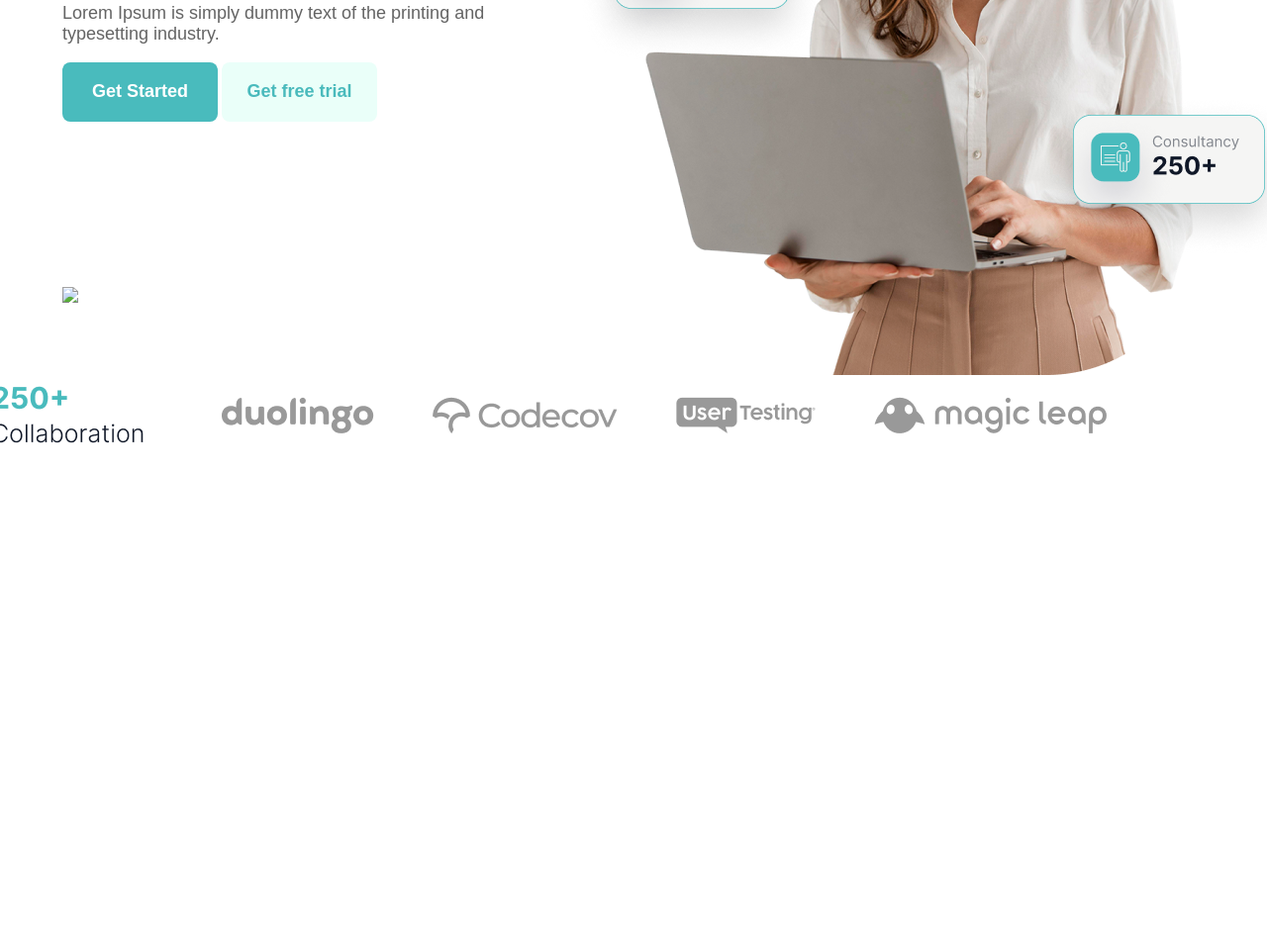
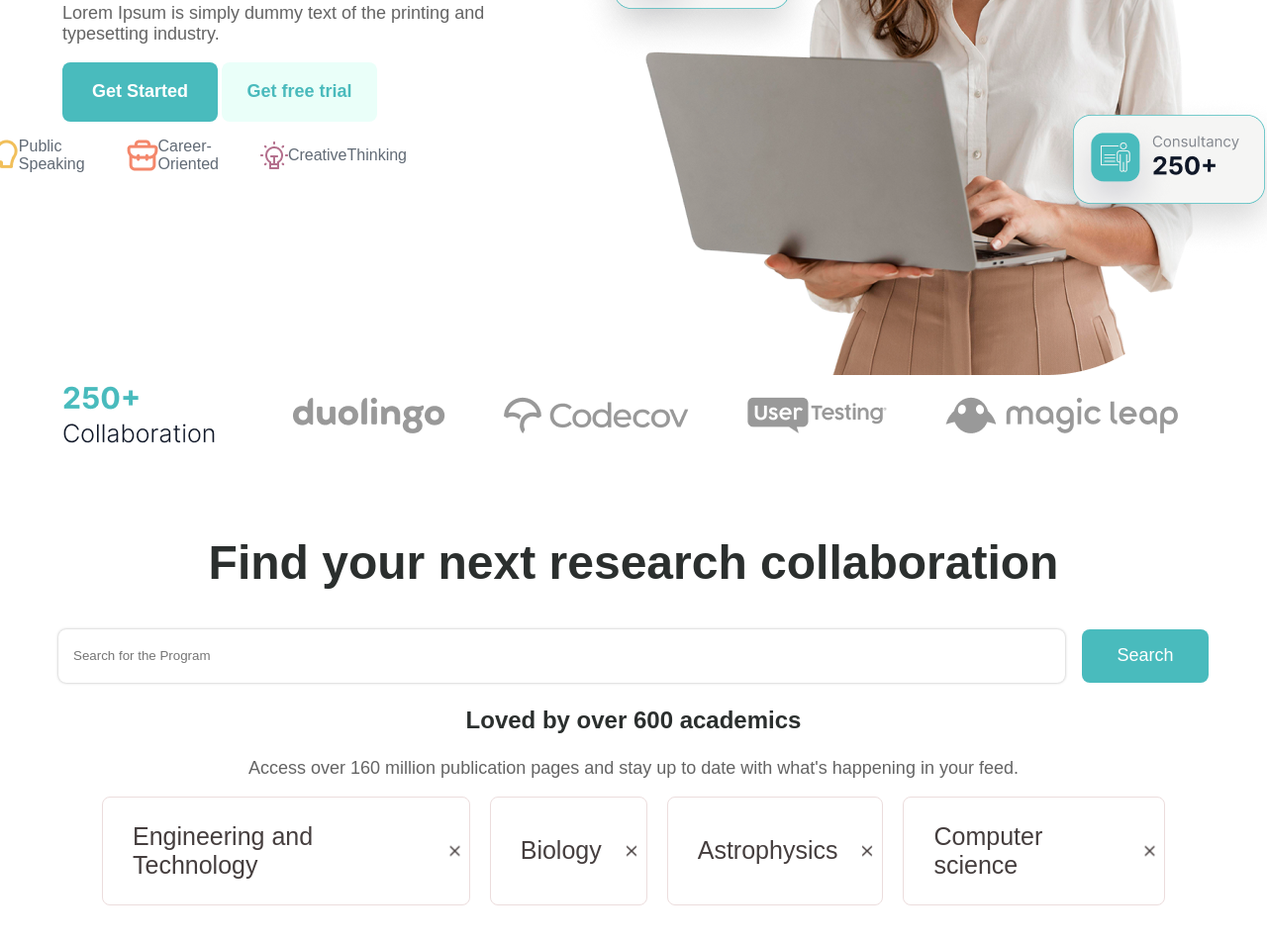
Before and after one commit to musa-exe/Research-Decode, a plain HTML site: page index.html in a window 1280 px wide. Shown: the part 440-1394 px from the top of the page at 99% size. Before the commit the page ends 897 px from the top, so only its background shows below. Drawn offline with Linux system fonts and the light colour scheme.

Commit message:
Search Section Completed

```diff
--- a/index.html
+++ b/index.html
@@ -48,6 +48,25 @@
 
 <button class="mainbutton1">Get Started</button>
 <button class="mainbutton2">Get free trial</button>
+
+<ul class="mainlist">
+
+    <div class="mainul">
+        <img src="Speak.png">
+        <li>Public Speaking</li>
+    </div>
+
+    <div class="mainul">
+        <img src="Briefcase.png" >
+        <li>Career-Oriented</li>
+    </div>
+
+    <div class="mainul">
+        <img src="Layer 2.png" >
+        <li>CreativeThinking</li>
+    </div>
+</ul>
+
 </div>
 
 <div class="modelpng">
@@ -57,12 +76,57 @@
 </div>
 </div>
 
-<div>
-    <img src="Frame 13.png" class=" mainlist">
-    <img src="Frame 17.png" class="collab">
+    <img src="Frame 17.png" ">
+
+
+</section>
+
+<section class="sctn">
+
+<div class="collab_block">
+<h2 class="collab_block_heading">
+    Find your next research collaboration
+</h2>
+
+<div class="collab_block_searchbox">
+ <input type="text" placeholder="Search for the Program" class="collab_block_input">
+ <button class="collab_block_button">Search</button>
+ </div>
+
+ <div>
+
+     <h3 class="collab_block_subhead">Loved by over 600 academics</h3>
+     <p class="collab_block_para">Access over 160 million publication pages and stay up to date with what's happening in your feed. </p>
+ </div>
+<div class="collab_block_chips_list">
+
+    <div class="collab_block_chips">
+
+        <h3 class="collab_block_chips_content">Engineering and Technology</h3>
+        <img src="basil_cross-outline.png" class="collab_block_chips_icon">
+    </div>
+
+    <div class="collab_block_chips">
+
+        <h3 class="collab_block_chips_content">Biology</h3>
+        <img src="basil_cross-outline.png" class="collab_block_chips_icon">
+    </div>
+
+    <div class="collab_block_chips">
+
+        <h3 class="collab_block_chips_content">Astrophysics</h3>
+        <img src="basil_cross-outline.png" class="collab_block_chips_icon">
+    </div>
+
+    <div class="collab_block_chips">
+
+        <h3 class="collab_block_chips_content">Computer science</h3>
+        <img src="basil_cross-outline.png" class="collab_block_chips_icon">
+    </div>
+
+</div>
 </div>
 
 </section>
-
 </body>
 </html>
--- a/style.css
+++ b/style.css
@@ -53,6 +53,7 @@ color: #646464;
 width: 670px;
 position: relative;
 
+
 }
 
 .mainbutton1 {
@@ -104,10 +105,110 @@ top: 190px;
  }
 
  .mainlist{
-    position: absolute;
-bottom: 54px;}
+display: flex;
+gap: 42px;
+position: absolute;
+right: 234px;
+}
 
-.collab{
-    position: absolute;
-  right: 100px;
+
+.mainul{
+display: flex;
+align-items: center;
+list-style-type: none;
+color: #1D2939B2;
+font-family: Arial, Helvetica, sans-serif;
 }
+
+.collab_block{
+margin: 20px 40px;
+display: flex;
+align-items: center;
+flex-direction: column;
+
+}
+
+.collab_block_heading{
+    color: #2B2F2E;
+    font-family: Arial, Helvetica, sans-serif;
+    font-weight: 600;
+    font-size: 48px;
+}
+
+.collab_block_searchbox{
+    display: flex;
+    align-items: center;
+    gap: 17px;
+}
+
+.collab_block_input{
+    width: 1000px;
+    height: 52px;
+    border-radius: 8px;
+    font-family: Arial, Helvetica, sans-serif;
+    color: #ACA5A5;
+        padding-left: 15px;
+        border: none;
+        box-shadow: 0 0 3px 0 rgba(0, 0, 0, 0.3);
+}
+
+.collab_block_button {
+    color: #ffffff;
+    font-weight: 500;
+    font-size: 18px;
+    font-family: Arial, Helvetica, sans-serif;
+    background-color: #49BBBD;
+    width: 128px;
+    height: 54px;
+    border-radius: 8px;
+    border: none;
+
+
+}
+
+
+.collab_block_subhead {
+font-family: Arial, Helvetica, sans-serif;
+font-weight: 600;
+font-size: 24px;
+color: #2B2F2E;
+text-align: center;
+}
+
+.collab_block_para {
+    text-align: center;
+font-family: Arial, Helvetica, sans-serif;
+font-weight: 400;
+font-size: 18px;
+color: #646464;
+
+}
+
+.collab_block_chips_list{
+display: flex;
+gap: 20px;
+}
+
+.collab_block_chips{
+display: flex;
+border: 1px solid #ECDDDD ;
+border-radius: 8px;
+align-items: center;
+gap: 15px;
+padding-left: 30px;
+
+}
+
+.collab_block_chips_content{
+font-family: Arial, Helvetica, sans-serif;
+font-weight: 500;
+font-size: 25px;
+color: #453e3e;
+
+}
+
+.collab_block_chips_icon{
+
+    width: 30px;
+    height: 30px;
+}
```
